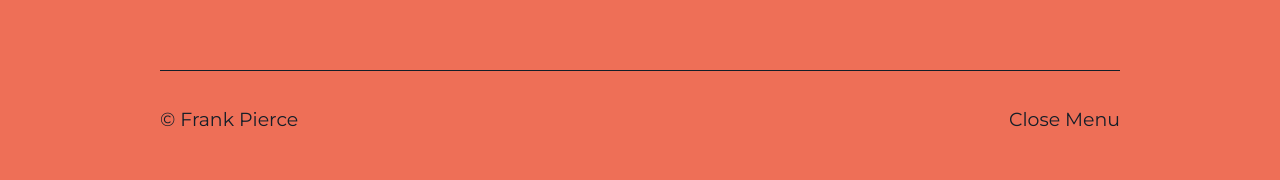
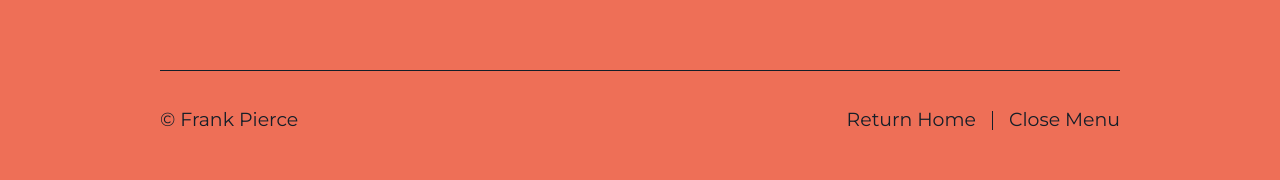
Before and after one commit to llleeeaaannn/portfolio, a React (Create React App) app: page / in a window 1280 px wide. Both pictures are taken after a click on the element 1224 px from the left and 54 px from the top of the page. Shown: the part 421-601 px from the top of the page. Built offline with nearby package versions, Linux system fonts and the light colour scheme.

Commit message:
Updated project data and passed it to project pages

```diff
--- a/src/components/menu.js
+++ b/src/components/menu.js
@@ -1,5 +1,6 @@
 import { useContext } from 'react';
 import { AppContext } from '../App';
+import { Link } from 'react-router-dom';
 import styles from '../styles/menu.module.css';
 
 const Menu = () => {
@@ -33,6 +34,7 @@ const Menu = () => {
 
       <div className={styles.bottom}>
         <span className={styles.copyright}>&copy; Frank Pierce</span>
+        <Link to='/' className={styles.home} onClick={() => setShowMenu(false)}>Return Home</Link>
         <span className={styles.close} onClick={() => setShowMenu(!showMenu)}>Close Menu</span>
       </div>
     </div>
--- a/src/data/projectData.js
+++ b/src/data/projectData.js
@@ -37,10 +37,11 @@ const spotlistData = {
   type: 'Full Stack Application',
   shortDescription: 'A Progressive Web Application which transforms concert setlists into Spotify Playlists. A Progressive Web Application which transforms concert setlists into Spotify Playlists.',
   longDescription: "Spotlist is a full stack application which creates playlists in a user's Spotify account from a setlist.fm setlist. Spotlist's frontend is built in Javascript on the React framework. Spotlist's backend is a Node.js server built on the Express framework, hosted on an AWS EC2 instance and accessed through AWS's API Gateway. The server persists through the use of Screen, a Linux terminal multiplexer. The purpose of Spotlist is to allow concert goers, in 3 clicks, to effortlessly create a playlist in their Spotify account with every song from the setlist of their choice.",
-  technologies: ['React', 'Express', 'Javscript', 'HTML', 'CSS', 'CSS Modules', 'AWS EC2', 'AWS API Gateway', 'Cloudflare'],
+  technologies: ['React', 'Express', 'Javscript', 'HTML', 'CSS', 'CSS Modules', 'AWS EC2', 'AWS API Gateway', 'Screen', 'Cloudflare'],
   goals: ["", "", ""],
-  general: ["", "", ""],
-  features: ["", "", ""],
+  general: ["Spotlist is a full stack application which creates playlists in a user's Spotify account from a setlist.fm setlist.", "Spotlist's frontend is built in Javascript on the React framework.", "Spotlist's backend is a Node.js server built on the Express framework, hosted on an AWS EC2 instance and accessed through AWS's API Gateway. The server persists through the use of Screen, a Linux terminal multiplexer. ", "The purpose of Spotlist is to allow concert goers, in 3 clicks, to effortlessly create a playlist in their Spotify account with every song from the setlist of their choice."],
+  features: ["The ability to create a playlist, comprising of all the songs from a chosen setlist, in the user's Spotify account from a setlist.fm link.", "Spotlist also provides the user with the name (and associated artist) of all songs that were not available on Spotify.", "The application is lightweight and designed as a progressive web app whereby users can take advantage of modern web technologies including background sync, notifications, offline mode...", "Spotlist creates and assigns a custom name and description for the playlist based upon data parsed from the setlist while also allowing user's to input their own name and description if desired."],
+  todo: [],
   link: '/spotlist',
   live: 'https://www.spotlist.net/',
   github: 'https://github.com/llleeeaaannn/spotlist',
--- a/src/styles/menu.module.css
+++ b/src/styles/menu.module.css
@@ -12,6 +12,7 @@
   z-index: 100;
 }
 
+/* Top Styling */
 .top {
   display: flex;
   flex-direction: row;
@@ -19,15 +20,6 @@
   row-gap: 3rem;
   column-gap: 7.5rem;
   padding-bottom: 5rem;
-}
-
-.bottom {
-  display: flex;
-  flex-direction: row;
-  justify-content: space-between;
-  align-items: center;
-  padding-top: 2.5rem;
-  border-top: 1px solid var(--navy);
 }
 
 .hello,
@@ -57,17 +49,6 @@
   text-decoration: none;
 }
 
-.close,
-.copyright {
-  color: var(--navy);
-  font-size: var(--fs-base);
-  font-family: 'Montserrat', sans-serif;
-}
-
-.close:hover {
-  cursor: pointer;
-}
-
 /* Animated Underline Styling */
 .hello a,
 .projects a,
@@ -94,3 +75,38 @@
   transform: scaleX(1);
   transform-origin: 0 50%;
 }
+
+/* Bottom Styling */
+.bottom {
+  display: flex;
+  flex-direction: row;
+  padding-top: 2.5rem;
+  border-top: 1px solid var(--navy);
+}
+
+.copyright {
+  margin-right: auto;
+}
+
+.home {
+  text-decoration: none;
+  padding-right: 1rem;
+  border-right: 1px solid var(--navy);
+}
+
+.close {
+  padding-left: 1rem;
+}
+
+.home,
+.close,
+.copyright {
+  color: var(--navy);
+  font-size: var(--fs-base);
+  font-family: 'Montserrat', sans-serif;
+}
+
+.home:hover,
+.close:hover {
+  cursor: pointer;
+}
--- a/src/views/projects/optioncent.js
+++ b/src/views/projects/optioncent.js
@@ -4,7 +4,7 @@ import Menu from '../../components/menu';
 import Navbar from '../../components/navbar';
 import Footer from '../../components/footer';
 import ProjectPage from '../../components/projectpage';
-import { stockleData } from '../../data/projectData';
+import { optioncentData } from '../../data/projectData';
 
 const Optioncent = () => {
 
@@ -13,7 +13,7 @@ const Optioncent = () => {
   return (
     <>
       <Navbar />
-      <ProjectPage data={stockleData} />
+      <ProjectPage data={optioncentData} />
       <Footer />
       { showMenu && <Menu /> }
     </>
--- a/src/views/projects/spotlist.js
+++ b/src/views/projects/spotlist.js
@@ -4,7 +4,7 @@ import Menu from '../../components/menu';
 import Navbar from '../../components/navbar';
 import Footer from '../../components/footer';
 import ProjectPage from '../../components/projectpage';
-import { stockleData } from '../../data/projectData';
+import { spotlistData } from '../../data/projectData';
 
 const Spotlist = () => {
 
@@ -13,7 +13,7 @@ const Spotlist = () => {
   return (
     <>
       <Navbar />
-      <ProjectPage data={stockleData} />
+      <ProjectPage data={spotlistData} />
       <Footer />
       { showMenu && <Menu /> }
     </>
```
